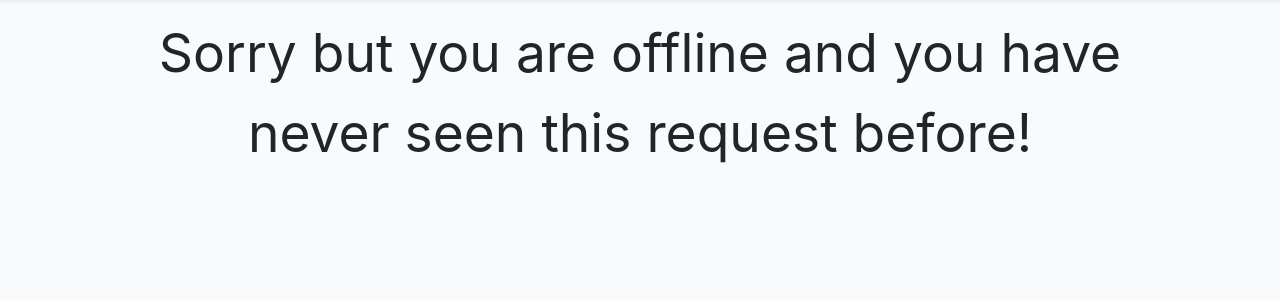
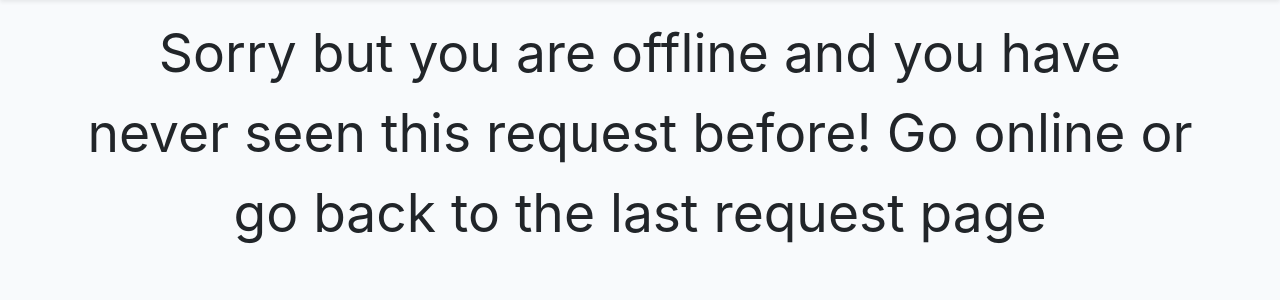
Before and after one commit to Smlep/airhack-smlep, a Django app: template main/templates/main/offline_request.html in a window 1280 px wide. Shown: the part 62-362 px from the top of the page. Run offline with Django 3.2, Linux system fonts and the light colour scheme; the template is opened without the code that fills it, so the values that code supplies are empty; some libraries are stand-ins or nearby versions.

Commit message:
pwa: upgrade offline request page

```diff
--- a/main/templates/main/offline_request.html
+++ b/main/templates/main/offline_request.html
@@ -10,6 +10,7 @@
             <div>
                 <div class="offline-title">
                     <span> Sorry but you are offline and you have never seen this request before!</span>
+                    <span> Go online or go back to the last request page</span>
                 </div>
             </div>
         </div>
```
